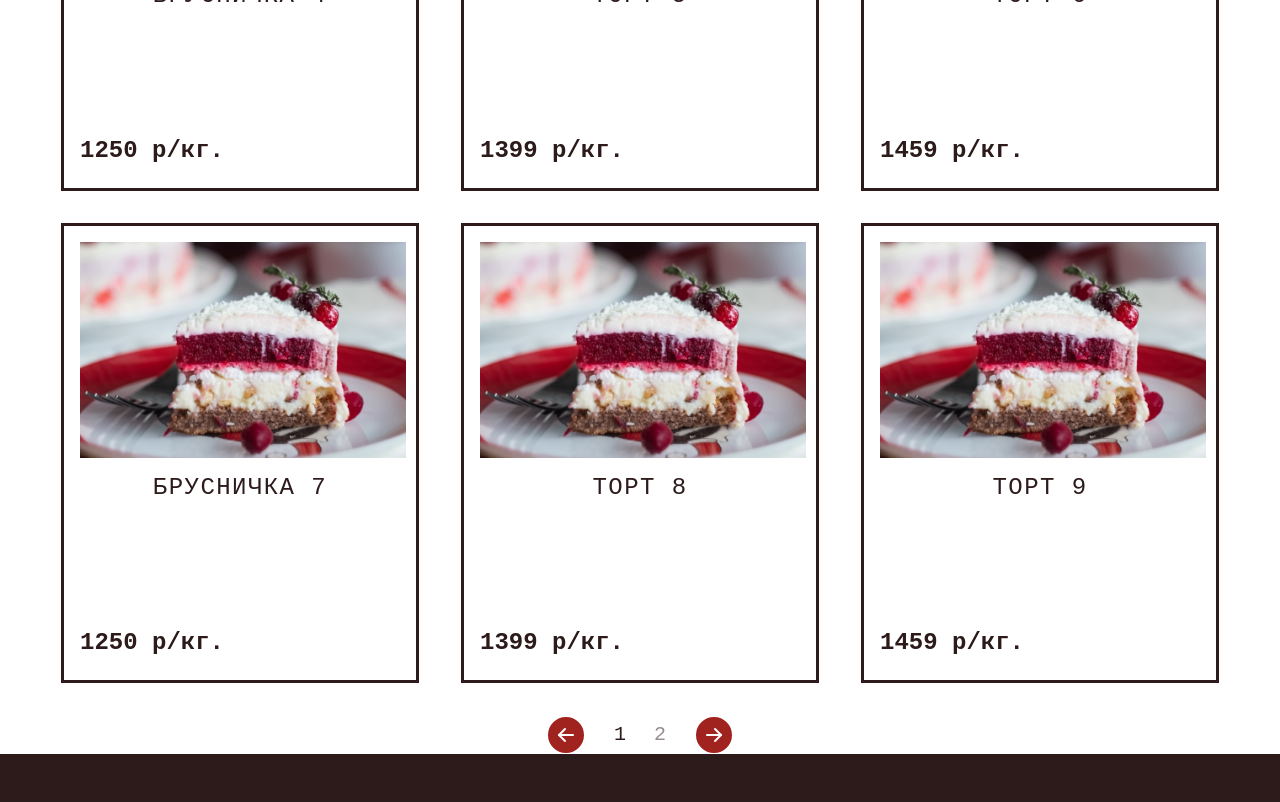
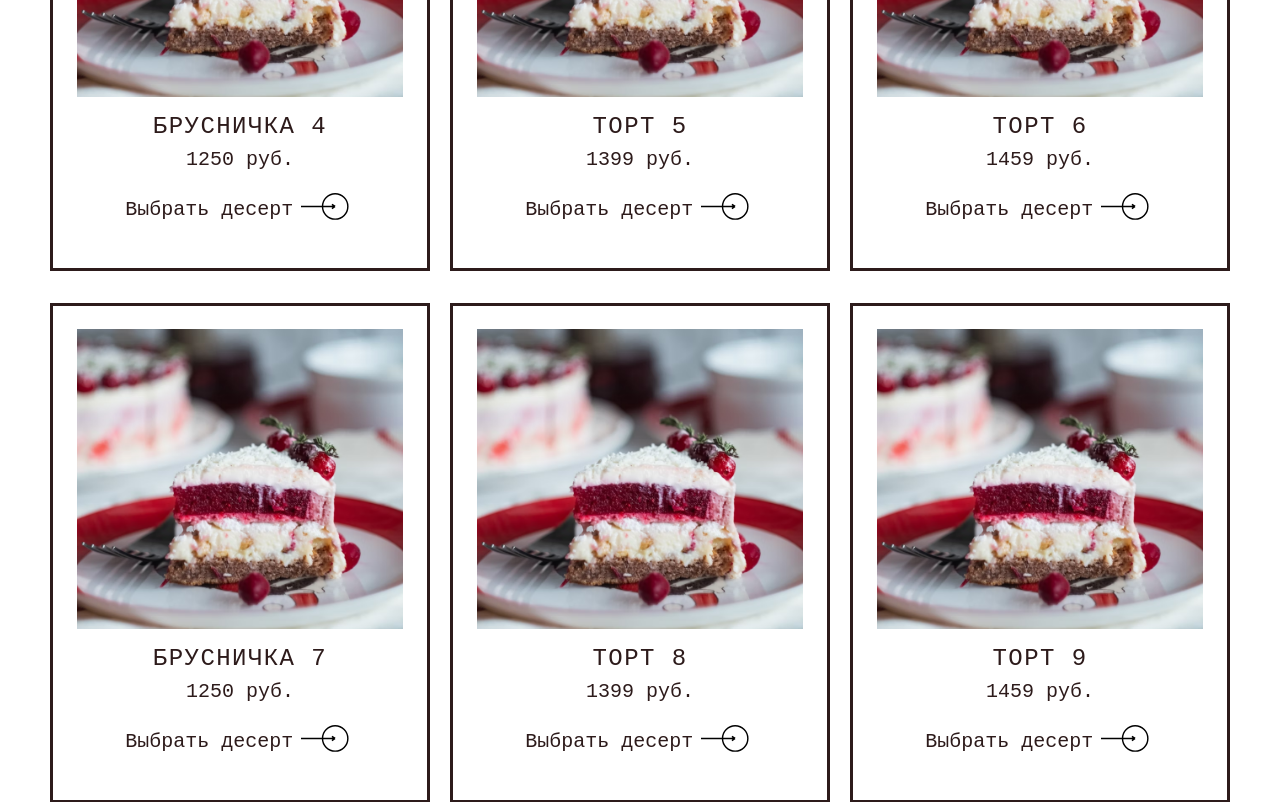
Before and after one commit to DeadDPie/landingGpo, a Next.js app: page / in a window 1280 px wide. Shown: the part 1680-2482 px from the top of the page. Built offline with nearby package versions, Linux system fonts and the light colour scheme.

Commit message:
add styles for catalog cart

```diff
--- a/src/app/globals.css
+++ b/src/app/globals.css
@@ -32,7 +32,7 @@ body {
 
 html[data-theme="B"] {
   --font-family-mont: var(--font-family-b);
-  --color-text-main: #2D1B1B;
-  --color-border-main: #2D1B1B;
+  --color-text-main: #2d1b1b;
+  --color-border-main: #2d1b1b;
   --color-background: #ffffff;
 }
--- a/src/components/Catalog/Card/Card.module.css
+++ b/src/components/Catalog/Card/Card.module.css
@@ -42,13 +42,28 @@
   margin-top: auto;
 }
 
+.button_choose {
+  background-color: transparent;
+  border: none;
+  margin-top: 12px;
+  display: flex;
+  align-items: center;
+  justify-content: center;
+  gap: 8px;
+  cursor: pointer;
+}
+
 html[data-theme="B"] .card {
   border-radius: 0;
   border-width: 3px;
+  justify-content: center;
+  align-items: center;
+  width: 380px;
+  height: 500px;
 }
 
 html[data-theme="B"] .image {
-  max-height: 300px;
+  height: 300px;
   border-radius: 0;
 }
 
@@ -64,4 +79,12 @@ html[data-theme="B"] .title {
 
 html[data-theme="B"] .price {
   text-decoration: none;
+  font-weight: 300;
 }
+
+html[data-theme="B"] .bottom_container {
+  display: flex;
+  justify-content: center;
+  align-items: center;
+  margin-top: 0px;
+}
--- a/src/components/Catalog/Card/Card.tsx
+++ b/src/components/Catalog/Card/Card.tsx
@@ -47,8 +47,8 @@ export default function Card({ cake }: CardProps) {
       )}
       <div className={styles.bottom_container}>
         <div className={styles.price}>
-          <Typography variant="h2" as="p">
-            {cake.price} р/кг.
+          <Typography variant="p1" as="p">
+            {cake.price} руб.
           </Typography>
         </div>
 
@@ -60,6 +60,32 @@ export default function Card({ cake }: CardProps) {
           />
         )}
       </div>
+      <button className={styles.button_choose}>
+        <Typography variant="p1" as="p">
+          Выбрать десерт
+        </Typography>
+        <svg
+          xmlns="http://www.w3.org/2000/svg"
+          viewBox="0 0 74 46"
+          width="4em"
+          height="4em"
+          fill="none"
+          strokeWidth="2"
+        >
+          <circle
+            strokeWidth="2"
+            cx="47.43"
+            cy="18.57"
+            r="17.57"
+            fill="white"
+            stroke="black"
+          />
+          <path
+            d="M0 18.57h47.43m0 0l-4.52-2.93m4.52 2.93l-4.52 2.93"
+            stroke="black"
+          />
+        </svg>
+      </button>
 
       {isModalOpen && (
         <Modal onClose={() => setIsModalOpen(false)}>
--- a/src/components/Catalog/Catalog.module.css
+++ b/src/components/Catalog/Catalog.module.css
@@ -4,6 +4,7 @@
   max-width: 1200px;
   margin: 0 auto;
   padding: 0 16px;
+  margin-bottom: 32px;
 }
 
 .container {
--- a/src/components/Catalog/Catalog.tsx
+++ b/src/components/Catalog/Catalog.tsx
@@ -5,6 +5,7 @@ import styles from "./Catalog.module.css";
 import Card from "./Card/Card";
 import { data } from "@/constants/data";
 import Pagination from "./Pagination/Pagination";
+import { CURRENT_THEME } from "@/config/theme";
 
 export default function Catalog() {
   const [currentPage, setCurrentPage] = useState<number>(1);
@@ -33,12 +34,13 @@ export default function Catalog() {
           <Card key={cake.id} cake={cake} />
         ))}
       </div>
-
-      <Pagination
-        currentPage={currentPage}
-        totalPages={totalPages}
-        onPageChange={handlePageChange}
-      />
+      {CURRENT_THEME !== "B" && (
+        <Pagination
+          currentPage={currentPage}
+          totalPages={totalPages}
+          onPageChange={handlePageChange}
+        />
+      )}
     </section>
   );
 }
--- a/src/ui/Typography/Typography.module.css
+++ b/src/ui/Typography/Typography.module.css
@@ -41,5 +41,5 @@ html[data-theme="B"] .h1 {
 }
 
 html[data-theme="B"] .p1 {
-  font-weight: 400;
+  font-weight: 300;
 }
```
